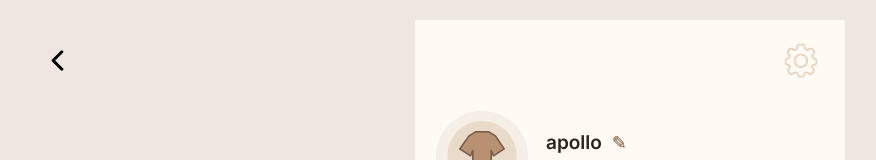
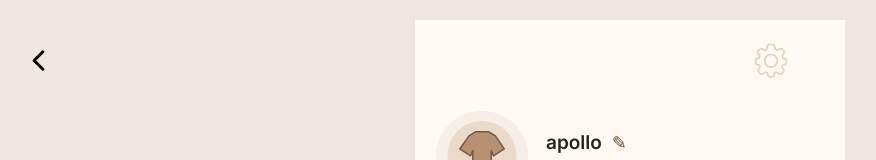
Before and after one commit to GabrielDev793/Vesti-Style, a plain HTML site: page Vestiêstyle/perfil.html in a window 1280 px wide. Shown: the top 160 px of the page, without its empty margins (10-886 px from the left). Drawn offline with Linux system fonts and the light colour scheme.

Commit message:
Correção do projeto Vestiê Stile

```diff
--- a/Vestiêstyle/style.css
+++ b/Vestiêstyle/style.css
@@ -2020,7 +2020,7 @@ button {
 .btn-voltar2 {
   width: 35px;
   margin-top: 1px;
-  margin-left: 20px;
+  margin-left: 1px;
 }
 .config-topo {
   border: none;
@@ -2031,7 +2031,7 @@ button {
 .btn-config1 {
    width: 40px;
   height: 40px;
-  margin-left: 350px;
+  margin-left: 320px;
 }
 .btn-config {
   width: 40px;
```
